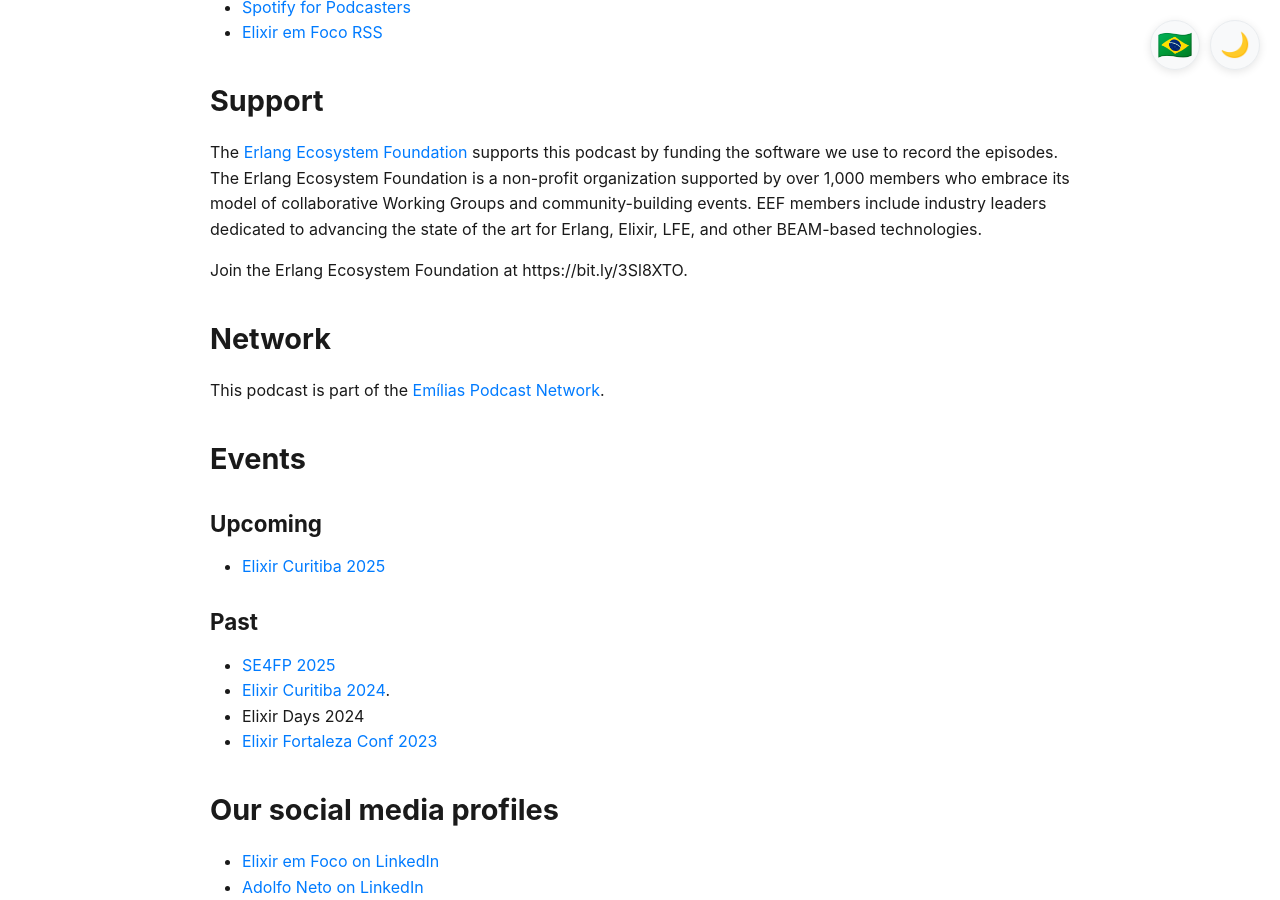
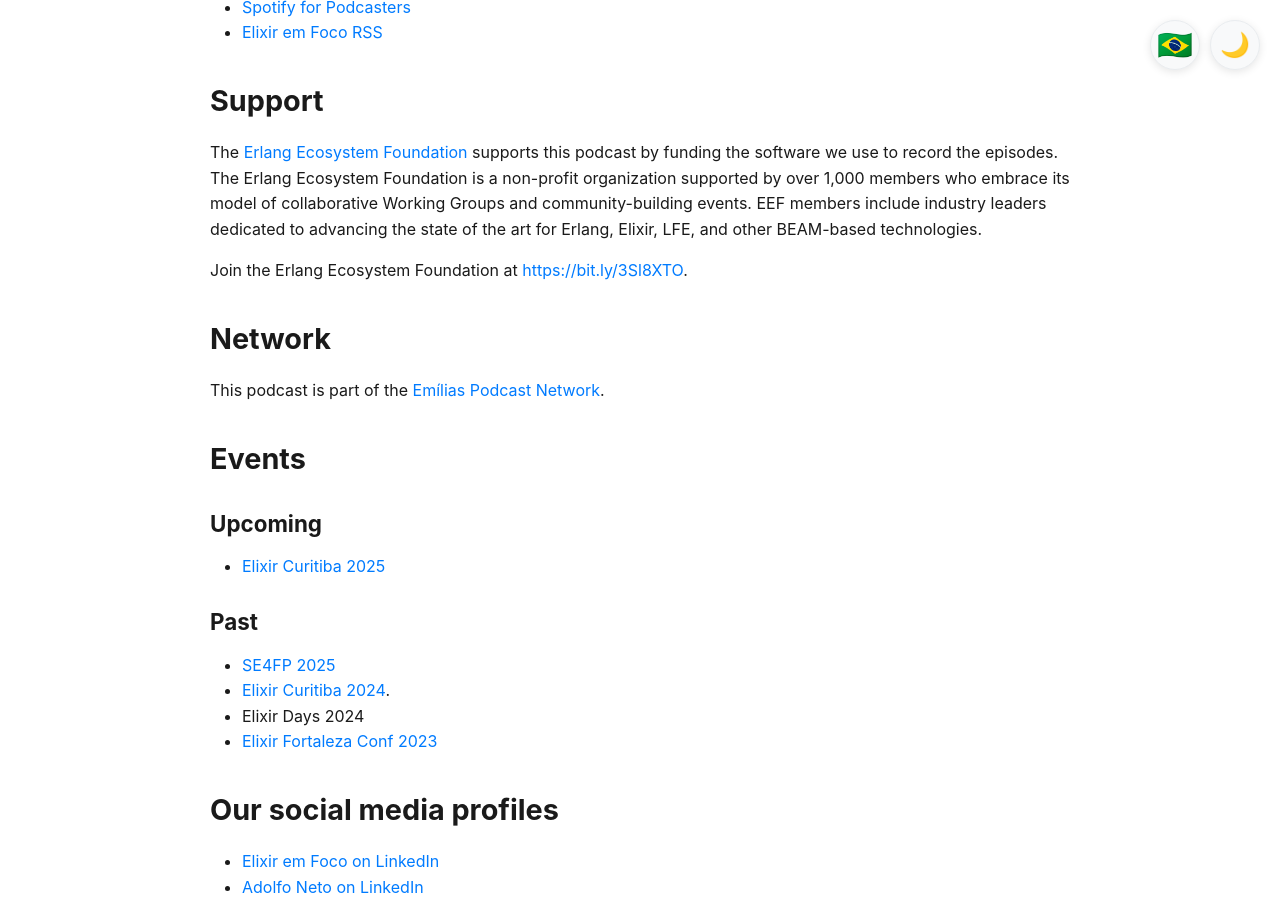
Before and after one commit to ElixiremFoco/elixiremfoco.github.io, a Jekyll site: the page built from index_en.md, in a window 1280 px wide and 900 px high, scrolled down 886 px. Built offline with Jekyll 4.4.1, drawn with Linux system fonts in a browser that asks for light colours.

```diff
--- a/index_en.md
+++ b/index_en.md
@@ -28,7 +28,7 @@ At Elixir em Foco, we mainly talk to people from the Brazilian community of Elix
 
 The [Erlang Ecosystem Foundation](https://bit.ly/3Jma95g) supports this podcast by funding the software we use to record the episodes. The Erlang Ecosystem Foundation is a non-profit organization supported by over 1,000 members who embrace its model of collaborative Working Groups and community-building events. EEF members include industry leaders dedicated to advancing the state of the art for Erlang, Elixir, LFE, and other BEAM-based technologies.
 
-Join the Erlang Ecosystem Foundation at https://bit.ly/3Sl8XTO.
+Join the Erlang Ecosystem Foundation at <https://bit.ly/3Sl8XTO>.
 
 
 
```
